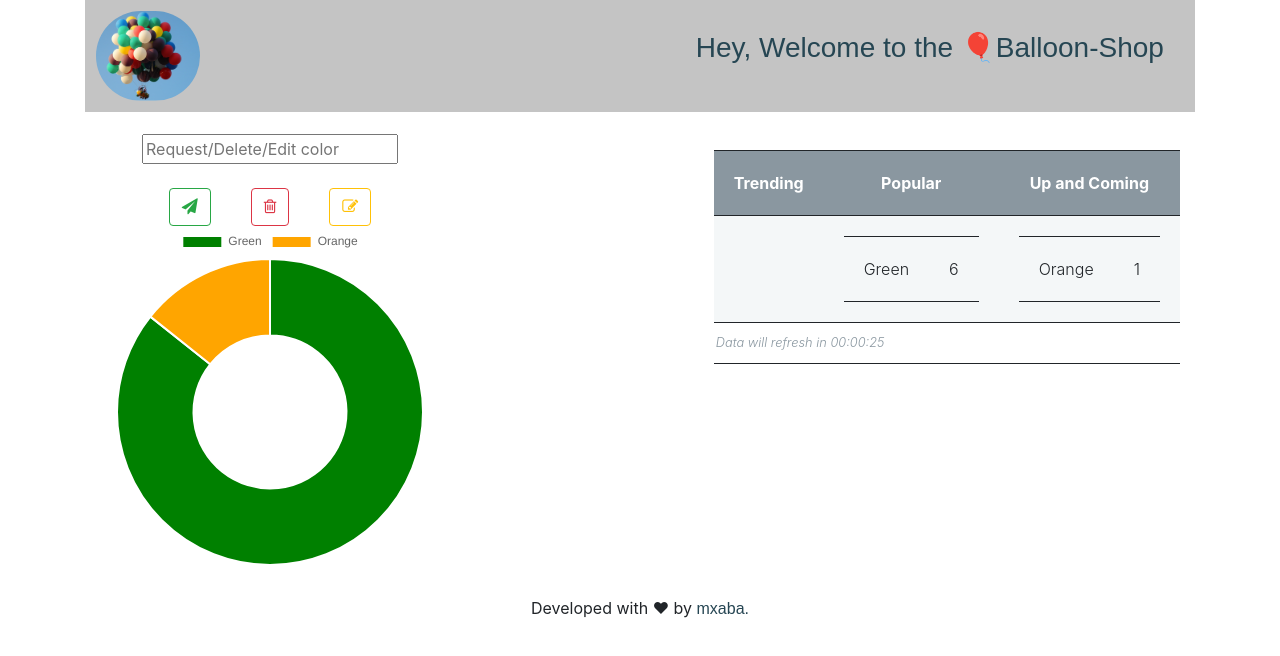
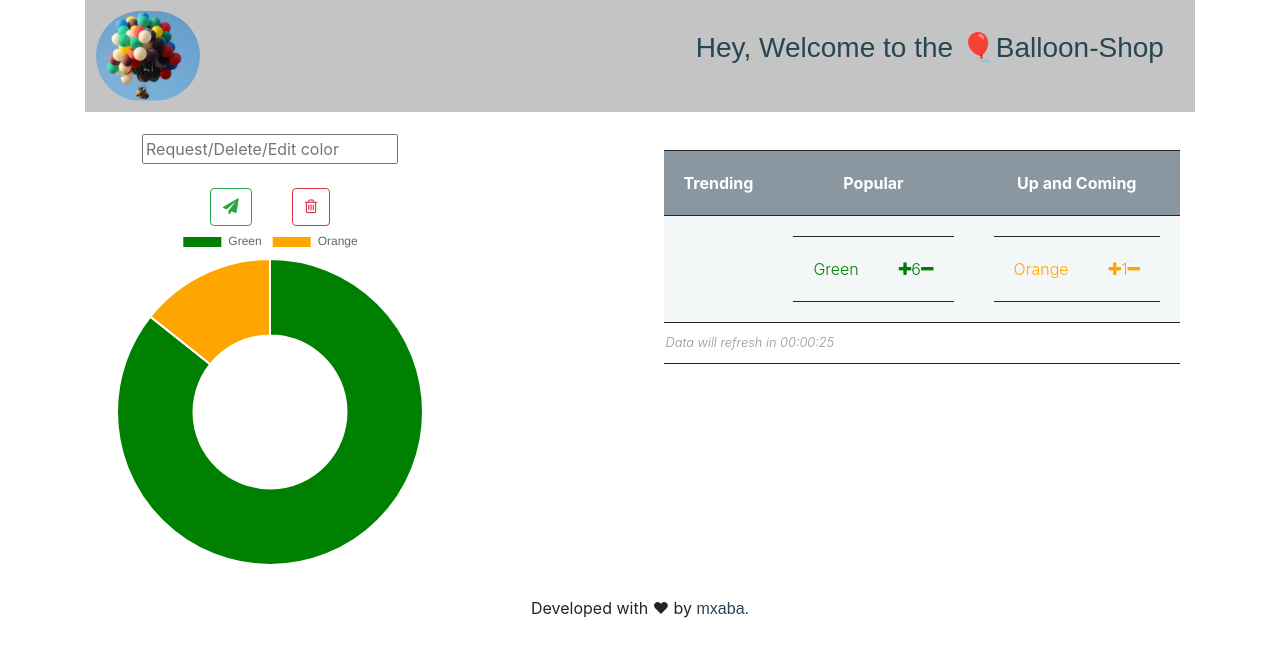
Before and after one commit to mxaba/the-balloon-widget, a React (Create React App) app: page / in a window 1280 px wide. Shown: the top 656 px of the page. Built offline with nearby package versions, Linux system fonts and the light colour scheme.

Commit message:
added the subtract and add button

```diff
--- a/src/App.js
+++ b/src/App.js
@@ -32,20 +32,24 @@ function App() {
     }
   }
 
+  function addCurrentColor(currentColor) {
+    if (currentColor.counter < 5) {
+      currentColor.type = "upAndComing";
+    } else if (currentColor.counter >= 5 && currentColor.counter < 11) {
+      currentColor.type = "popular";
+    } else if (currentColor.counter >= 11) {
+      currentColor.type = "trending";
+      currentColor.timestamp = (new Date().getTime()) / 1000;
+    }
+  }
+
   const addColor = (colorAdded) => {
     setColor((prevColors) => {
       CanColorBeBlocked(colorAdded)
       const currentColor = prevColors.find(color => color.colorName === colorAdded.colorName)
       if(currentColor){
-        currentColor.counter++
-        if(currentColor.counter < 5){
-          currentColor.type = "upAndComing"
-        } else if(currentColor.counter >= 5 && currentColor.counter < 11){
-          currentColor.type = "popular"
-        } else if (currentColor.counter >= 11){
-          currentColor.type = "trending"
-          currentColor.timestamp =  (new Date().getTime()) / 1000;
-        }
+        currentColor.counter++;
+        addCurrentColor(currentColor);
         return [...prevColors];
       } else {
         return [...prevColors, colorAdded];
@@ -57,7 +61,6 @@ function App() {
   const threeTrending = () => {
     setColor((prevColors) => {
       const arrayTimestamp = []
-      var tobe = 0;
       prevColors.map(color => {
         if(color.type === "trending"){
           arrayTimestamp.push(color.timestamp)
@@ -91,19 +94,12 @@ function App() {
     });
   };
 
-  const editColorCount = (name, counter) => {
+  const subractColor = (name) => {
     setColor((prevColors) => {
       const currentColor = prevColors.find(color => color.colorName === name)
       if (currentColor){
-        currentColor.counter = counter
-        if(currentColor.counter < 5){
-          currentColor.type = "upAndComing"
-        } else if(currentColor.counter >= 5 && currentColor.counter < 11){
-          currentColor.type = "popular"
-        } else if (currentColor.counter >= 11){
-          currentColor.type = "trending"
-          currentColor.timestamp =  (new Date().getTime()) / 1000;
-        }
+        currentColor.counter--
+        addCurrentColor(currentColor);
       }
       return [...prevColors];
     });
@@ -115,7 +111,7 @@ function App() {
         <Switch>
           <Route path="/" exact={true}>
             <Header />
-            <UserScreen threeTrending={threeTrending} editColorCount={editColorCount} deleteColor={deleteColor} removeTrendingColor={removeTrendingColor} addColor={addColor} colors={colors} showError={updateErrorMessage}/>
+            <UserScreen threeTrending={threeTrending} editColorCount={subractColor} deleteColor={deleteColor} removeTrendingColor={removeTrendingColor} addColor={addColor} colors={colors} showError={updateErrorMessage}/>
           </Route>
         </Switch>
         <AlertComponent errorMessage={errorMessage} hideError={updateErrorMessage}/>
--- a/src/components/Tables/TableSections.js
+++ b/src/components/Tables/TableSections.js
@@ -2,7 +2,7 @@ import React, { useEffect, useState } from 'react'
 import "./Table.css"
 
 function TableSections(props){
-    const { colors, removeTrendingColor}  = props;
+    const { colors, deleteColor, editColorCount, removeTrendingColor, addColor}  = props;
     const [fiveMinutesLeft, setFiveMinutesLeft] = useState(30);
 
 	useEffect(() => {
@@ -17,14 +17,30 @@ function TableSections(props){
         }
     });
 
+    const addCurrentColorTable = (color) => {
+        addColor(color)
+    }
+
+    const subCurrentColorTable = (color) => {
+        if(color.counter === 1){
+            deleteColor(color.id)
+        } else {
+            editColorCount(color.colorName)
+        }
+    }
+
     const SortAndGroup = (type) => {
         const colorRows = [];
         colors.map(color => {
             if(type === color.type){
                 const row = (
                     <tr key={color.id}>
-                        <th scope="row">{color.colorName}</th>
-                        <td>{color.counter}</td>
+                        <th scope="row" style={{ color: color.colorName }}>{color.colorName}</th>
+                        <td style={{ color: color.colorName }}>
+                            <i class="fa fa-plus" aria-hidden="true" onClick={() => addCurrentColorTable(color)}></i>
+                             {color.counter}
+                            <i class="fa fa-minus" aria-hidden="true" onClick={() => subCurrentColorTable(color)}></i>
+                        </td>
                     </tr>
                 );
                 colorRows.push(row);
--- a/src/components/UserScreen/UserScreen.js
+++ b/src/components/UserScreen/UserScreen.js
@@ -5,21 +5,10 @@ import { allowedColors } from "../../allowedColors";
 import Chart from "../Chart/Chart";
 
 function UserScreen(props){
-    const {colors, editColorCount, threeTrending, deleteColor, addColor, removeTrendingColor} = props;
+    const {colors, editColorCount, deleteColor, addColor, removeTrendingColor} = props;
     const [stateColorValue , setStateColorInput] = useState("")
 
-    const CanColorBeBlocked = (colorName) => {
-        const trendingColors = colors.filter(color => color.type === "trending")
-        const currentColor = colors.find(color => color.colorName === colorName && color.counter === 10)
-        if (trendingColors.length >=3 && currentColor){
-          return true
-        } else {
-          return false
-        }
-    }
-
     const colorChangeHandler = (event) => setStateColorInput(event.target.value);
-
 
     const handleDeleteClick = () => {
         if(stateColorValue === ""){
@@ -36,41 +25,12 @@ function UserScreen(props){
         setStateColorInput("")
     }
 
-    const handleEditClick = () => {
-        if(stateColorValue === ""){
-            props.showError('Please enter a color and count');
-        } else {
-            const name = stateColorValue.charAt(0).toUpperCase() + stateColorValue.slice(1).toLowerCase();
-            var splittedSring = name.split(" ")
-            console.log(splittedSring)
-            if(splittedSring.length > 1){
-                const colorToBeDeleted = colors.find(color => color.colorName === splittedSring[0].trim())
-                if (colorToBeDeleted){
-                    if(colorToBeDeleted.counter > parseInt(splittedSring[1].trim(), 10)){
-                        editColorCount(colorToBeDeleted.colorName, parseInt(splittedSring[1].trim(), 10))
-                        props.showError(null);
-                    } else {
-                        props.showError(`👮🏾‍♂️That's illegal👮🏾‍♂️`);
-                    }
-                } else {
-                    props.showError(`This ${splittedSring[0].trim()} is not on our requested colors😤`);
-                }
-            } else {
-                props.showError(`What you entered should be seperated by a space eg: ${splittedSring[0].trim()} 2`);
-            }
-        }
-        // setStateColorInput("")
-    }
-
     const handleRequestClick = () => {
         if(stateColorValue === ""){
             props.showError('Please enter a color');
         } else {
             const name = stateColorValue.charAt(0).toUpperCase() + stateColorValue.slice(1).toLowerCase();
             if (allowedColors.includes(name)){
-                // if (CanColorBeBlocked(name)){
-                //     props.showError("Only three allowed to trend")
-                // } else {
                     addColor({
                         id: uid(),
                         colorName: name,
@@ -78,13 +38,11 @@ function UserScreen(props){
                         type: "upAndComing"
                     })
                     props.showError(null)
-                // }
             } else {
                 props.showError(`${name} is not supported`);
             }
 
         }
-        // setStateColorInput("")
     }
 
 
@@ -109,17 +67,13 @@ function UserScreen(props){
                         <i class="fa fa-trash-o" aria-hidden="true"></i>
                     </button>
 
-                    <button className="btn btn-outline-warning" onClick={handleEditClick}>
-                        <i class="fa fa-pencil-square-o" aria-hidden="true"></i>
-                    </button>
-
                     <br />
                     <Chart colors={colors}/>
                 </div>
                 <div class="w-20"></div>
 
                 <div className="col-8 col-sm-8 col-md-8 col-lg-8 col-xl-8" style={{float: "right"}}>
-                    <TableSections removeTrendingColor={removeTrendingColor} colors={colors}/>
+                    <TableSections deleteColor={deleteColor} editColorCount={editColorCount} addColor={addColor} removeTrendingColor={removeTrendingColor} colors={colors}/>
                 </div>
             </div>
     	</div>
```
